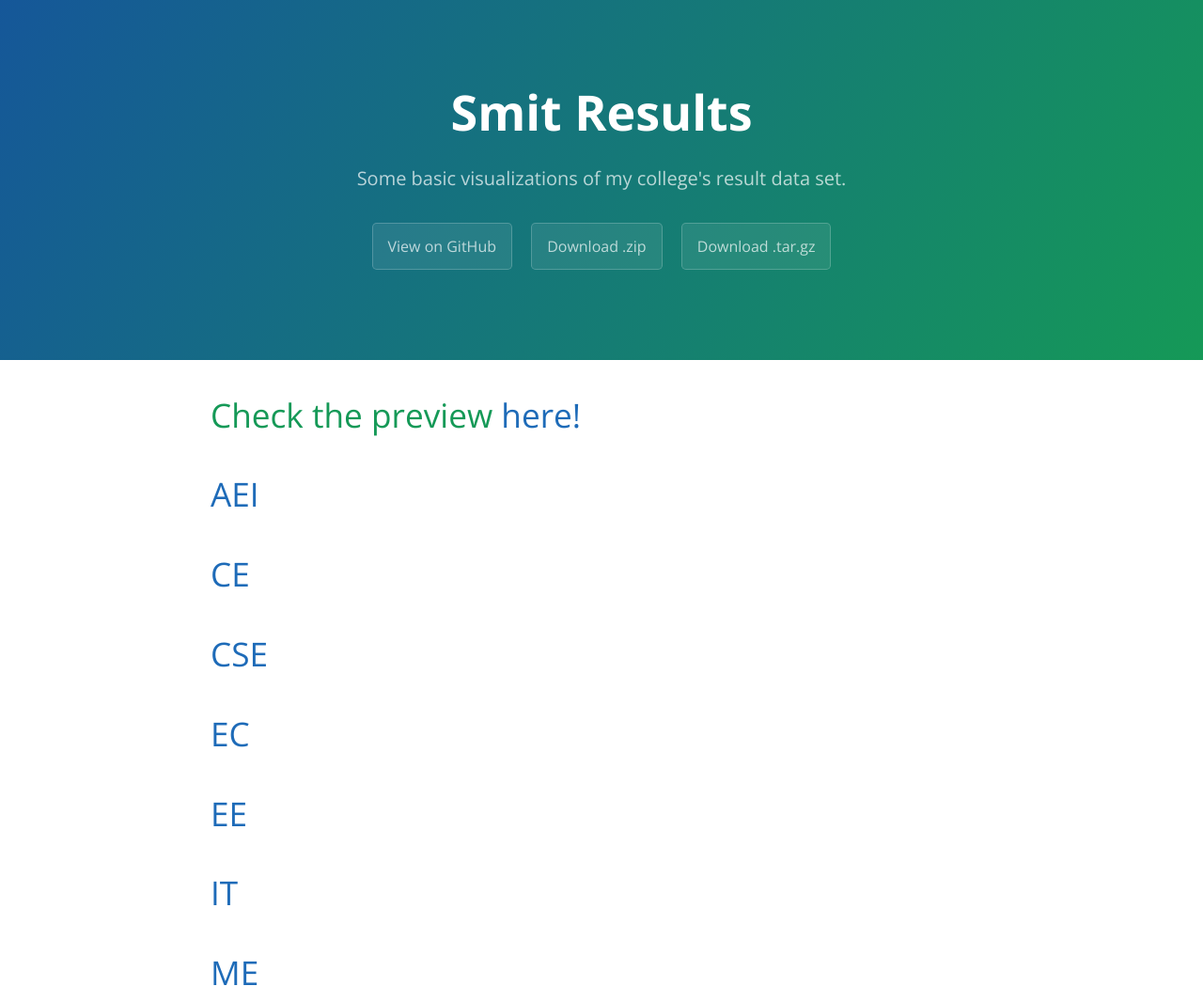
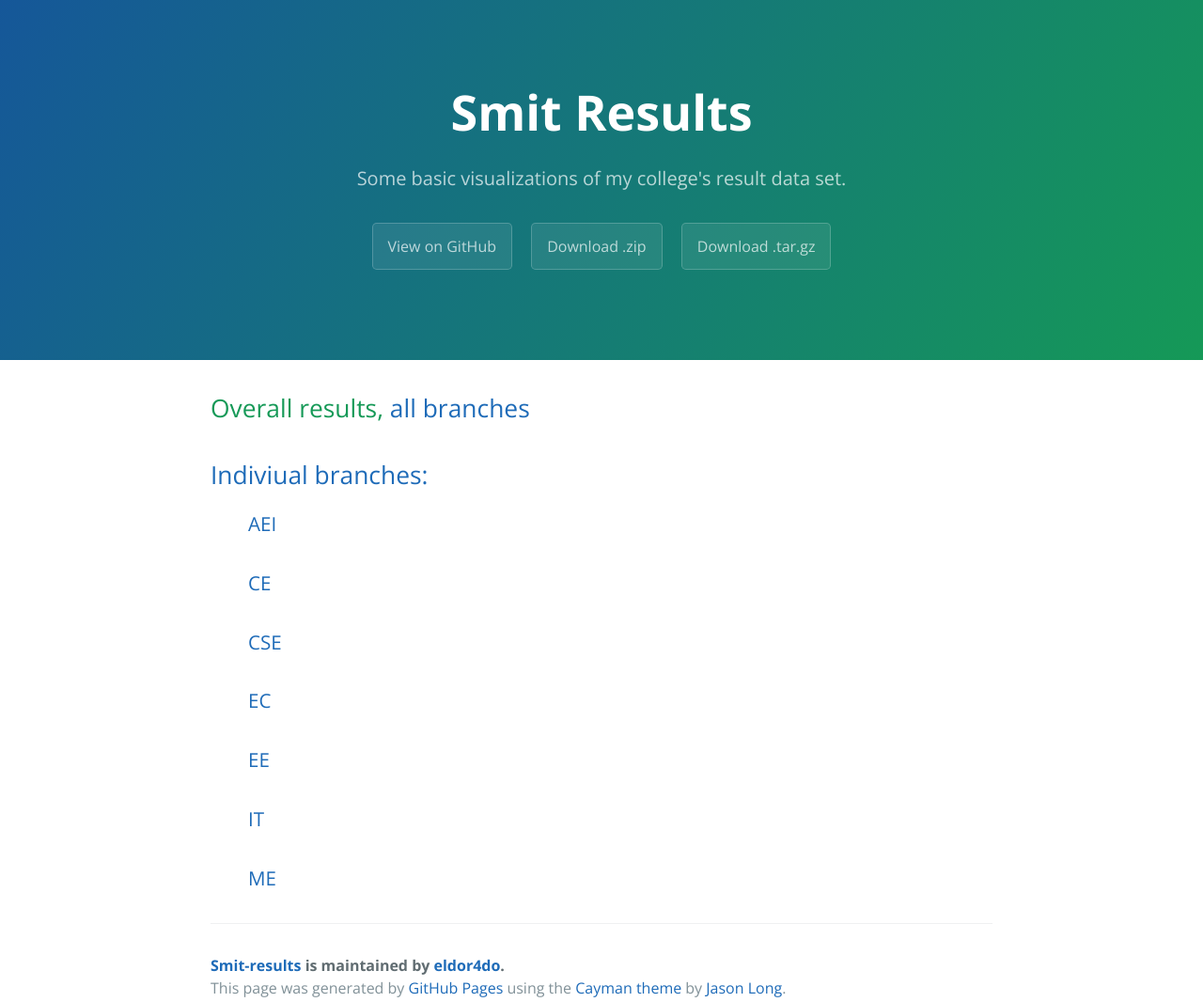
Before and after one commit to eldor4do/smit-results, a plain HTML site: page index.html in a window 1280 px wide. Shown: the top 1066 px of the page at 94% size. Drawn offline with nearby package versions, Linux system fonts and the light colour scheme.

Commit message:
Update index.html

```diff
--- a/index.html
+++ b/index.html
@@ -19,30 +19,33 @@
     </section>
 
     <section class="main-content">
-      <h1>
-<a id="check-the-preview-here" class="anchor" href="#check-the-preview-here" aria-hidden="true"><span class="octicon octicon-link"></span></a>Check the preview <a href="https://cdn.rawgit.com/eldor4do/smit-results/master/cgpa.html">here!</a>
-</h1>
-      <h1>
+      <h2>
+<a id="check-the-preview-here" class="anchor" href="#check-the-preview-here" aria-hidden="true"><span class="octicon octicon-link"></span></a>Overall results, <a href="https://cdn.rawgit.com/eldor4do/smit-results/master/cgpa.html">all branches</a>
+</h2>
+     <h2>
+<a id="check-the-preview-here" class="anchor" href="#check-the-preview-here" aria-hidden="true"><span class="octicon octicon-link"></span>Indiviual branches: </a>
+</h2>
+      <ul><h3>
 <a id="check-the-preview-here" class="anchor" href="#check-the-preview-here" aria-hidden="true"><span class="octicon octicon-link"></span></a><a href="https://cdn.rawgit.com/eldor4do/smit-results/master/aei.html">AEI</a>
-</h1>
-      <h1>
+</h3>
+      <h3>
 <a id="check-the-preview-here" class="anchor" href="#check-the-preview-here" aria-hidden="true"><span class="octicon octicon-link"></span></a><a href="https://cdn.rawgit.com/eldor4do/smit-results/master/ce.html">CE</a>
-</h1>
-      <h1>
+</h3>
+      <h3>
 <a id="check-the-preview-here" class="anchor" href="#check-the-preview-here" aria-hidden="true"><span class="octicon octicon-link"></span></a><a href="https://cdn.rawgit.com/eldor4do/smit-results/master/cse.html">CSE</a>
-</h1>
-      <h1>
+</h3>
+      <h3>
 <a id="check-the-preview-here" class="anchor" href="#check-the-preview-here" aria-hidden="true"><span class="octicon octicon-link"></span></a><a href="https://cdn.rawgit.com/eldor4do/smit-results/master/ec.html">EC</a>
-</h1>
-      <h1>
+</h3>
+      <h3>
 <a id="check-the-preview-here" class="anchor" href="#check-the-preview-here" aria-hidden="true"><span class="octicon octicon-link"></span></a><a href="https://cdn.rawgit.com/eldor4do/smit-results/master/ee.html">EE</a>
-</h1>
-      <h1>
+</h3>
+      <h3>
 <a id="check-the-preview-here" class="anchor" href="#check-the-preview-here" aria-hidden="true"><span class="octicon octicon-link"></span></a><a href="https://cdn.rawgit.com/eldor4do/smit-results/master/it.html">IT</a>
-</h1>
-      <h1>
+</h3>
+      <h3>
 <a id="check-the-preview-here" class="anchor" href="#check-the-preview-here" aria-hidden="true"><span class="octicon octicon-link"></span></a><a href="https://cdn.rawgit.com/eldor4do/smit-results/master/me.html">ME</a>
-</h1>
+</h3></ul>
 
       <footer class="site-footer">
         <span class="site-footer-owner"><a href="https://github.com/eldor4do/smit-results">Smit-results</a> is maintained by <a href="https://github.com/eldor4do">eldor4do</a>.</span>
```
